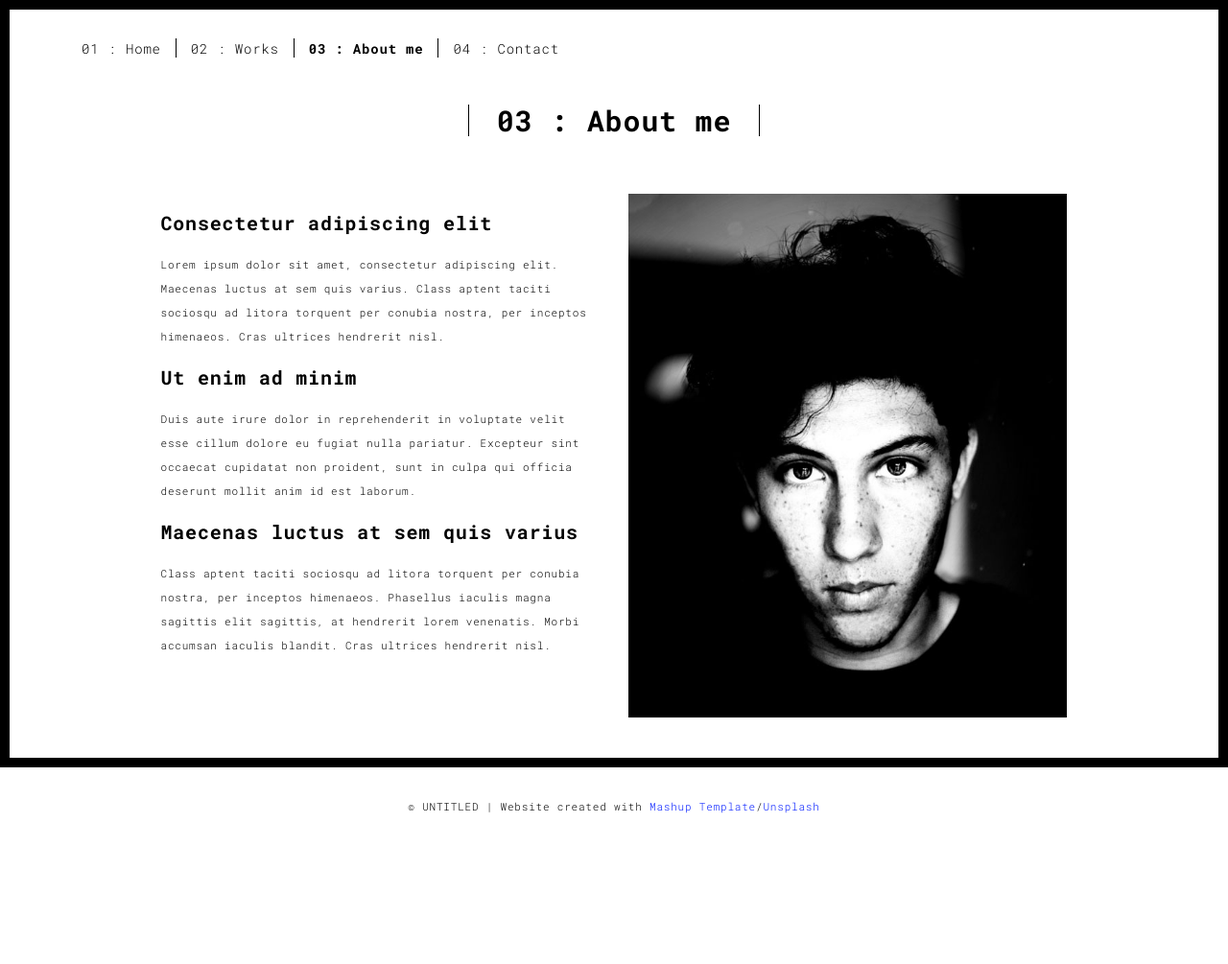
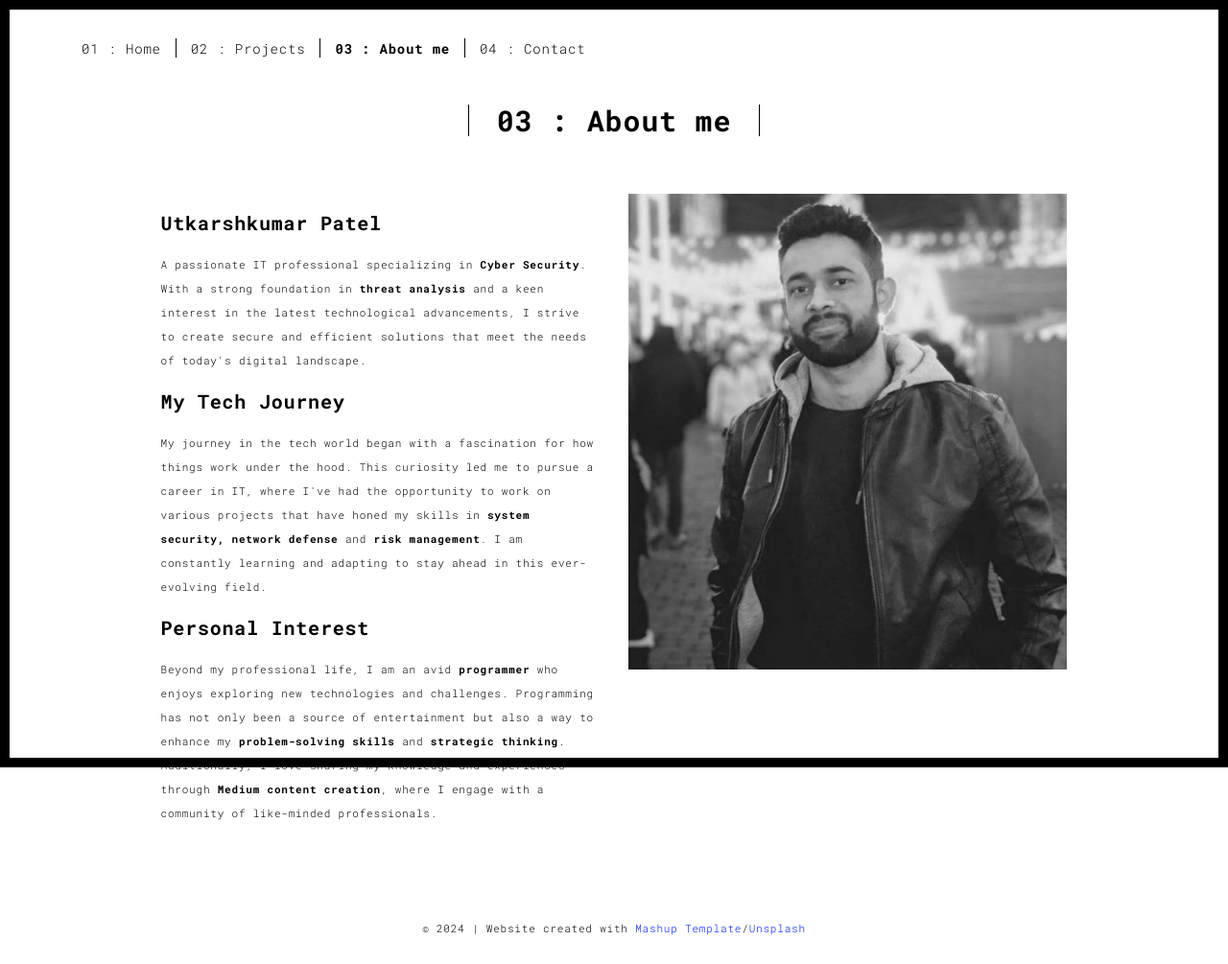
Before and after one commit to Oonie11/python_portfolio, a Flask app: page /about.html in a window 1280 px wide. Shown: the whole page at 96% size. Before the commit the page ends 848 px from the top, so only its background shows below. Run offline with Flask 3, Linux system fonts and the light colour scheme; some libraries are stand-ins or nearby versions.

Commit message:
add personal information

```diff
--- a/database.csv
+++ b/database.csv
@@ -1,4 +1 @@
 email,subject,message
-newdata@gmai.cm,some data ,store this datae
-newdata@gmai.cm,some data ,store this datae
-newdata@gmai.cm,some data ,store this datae
--- a/server.py
+++ b/server.py
@@ -30,10 +30,5 @@
     else:
         return "something went wrong try again."
 
-
-
-
-
-
 if __name__ == '__main__':
     app.run(debug=True)
--- a/templates/about.html
+++ b/templates/about.html
@@ -51,7 +51,7 @@
           <div class="collapse navbar-collapse" id="navbar-collapse">
             <ul class="nav navbar-nav">
               <li><a href="./index.html" title="">01 : Home</a></li>
-              <li><a href="./works.html" title="">02 : Works</a></li>
+              <li><a href="./works.html" title="">02 : Projects</a></li>
               <li><a href="./about.html" title="">03 : About me</a></li>
               <li><a href="./contact.html" title="">04 : Contact</a></li>
             </ul>
@@ -72,33 +72,35 @@
               <div class="col-md-10 col-md-offset-1">
                 <div class="row">
                   <div class="col-xs-12 col-md-6">
-                    <h3>Consectetur adipiscing elit</h3>
+                    <h3>Utkarshkumar Patel</h3>
+                      A passionate IT professional specializing in <strong>Cyber Security</strong>. With a strong foundation in <strong>threat analysis</strong> and a keen interest in the latest technological advancements, I strive to create secure and efficient solutions that meet the needs of today's digital landscape.
+                    </p>
+                    <h3>My Tech Journey</h3>
                     <p>
-                      Lorem ipsum dolor sit amet, consectetur adipiscing elit.
-                      Maecenas luctus at sem quis varius. Class aptent taciti
-                      sociosqu ad litora torquent per conubia nostra, per
-                      inceptos himenaeos. Cras ultrices hendrerit nisl.
-                    </p>
-                    <h3>Ut enim ad minim</h3>
-                    <p>
-                      Duis aute irure dolor in reprehenderit in voluptate velit
-                      esse cillum dolore eu fugiat nulla pariatur. Excepteur
-                      sint occaecat cupidatat non proident, sunt in culpa qui
-                      officia deserunt mollit anim id est laborum.
+                      My journey in the tech world began with a fascination for
+                      how things work under the hood. This curiosity led me to
+                      pursue a career in IT, where I've had the opportunity to
+                      work on various projects that have honed my skills in <strong>system security, network defense</strong>
+                      and <strong>risk management</strong>. I
+                      am constantly learning and adapting to stay ahead in this
+                      ever-evolving field.
                     </p>
 
-                    <h3>Maecenas luctus at sem quis varius</h3>
+                    <h3>Personal Interest</h3>
                     <p>
-                      Class aptent taciti sociosqu ad litora torquent per
-                      conubia nostra, per inceptos himenaeos. Phasellus iaculis
-                      magna sagittis elit sagittis, at hendrerit lorem
-                      venenatis. Morbi accumsan iaculis blandit. Cras ultrices
-                      hendrerit nisl.
-                    </p>
+                      Beyond my professional life, I am an avid <strong>programmer</strong> who
+                      enjoys exploring new technologies and challenges.
+                      Programming has not only been a source of entertainment
+                      but also a way to enhance my <strong>problem-solving skills</strong> and
+                      <strong>strategic thinking</strong>. Additionally, I love sharing my
+                      knowledge and experiences through <strong>Medium content creation</strong>,
+                      where I engage with a community of like-minded
+                      professionals.
+                    </strong>
                   </div>
                   <div class="col-xs-12 col-md-6">
                     <img
-                      src="../static/assets/images/profil.jpg"
+                      src="../static/assets/images/profile.jpg"
                       class="img-responsive"
                       alt=""
                     />
@@ -116,7 +118,7 @@
         <div class="row">
           <div class="col-xs-12">
             <p>
-              © UNTITLED | Website created with
+              © 2024 | Website created with
               <a
                 href="http://www.mashup-template.com/"
                 title="Create website with free html template"
--- a/templates/index.html
+++ b/templates/index.html
@@ -51,7 +51,7 @@
           <div class="collapse navbar-collapse" id="navbar-collapse">
             <ul class="nav navbar-nav">
               <li><a href="./index.html" title="">01 : Home</a></li>
-              <li><a href="./works.html" title="">02 : Works</a></li>
+              <li><a href="./works.html" title="">02 : Projects</a></li>
               <li><a href="./about.html" title="">03 : About me</a></li>
               <li><a href="./contact.html" title="">04 : Contact</a></li>
             </ul>
--- a/templates/thankyou.html
+++ b/templates/thankyou.html
@@ -83,7 +83,7 @@
         <div class="row">
           <div class="col-xs-12">
             <p>
-              © UNTITLED | Website created with
+              © 2024 | Website created with
               <a
                 href="http://www.mashup-template.com/"
                 title="Create website with free html template"
```
Also changed, not shown: templates/contact.html (+13 -9 lines), templates/works.html (+40 -43 lines), static/assets/images/archieve/profil.jpg (renamed from static/assets/images/profil.jpg), static/assets/images/archieve/space.jpg (added), static/assets/images/profile.jpg (added), static/assets/images/space.jpg.
